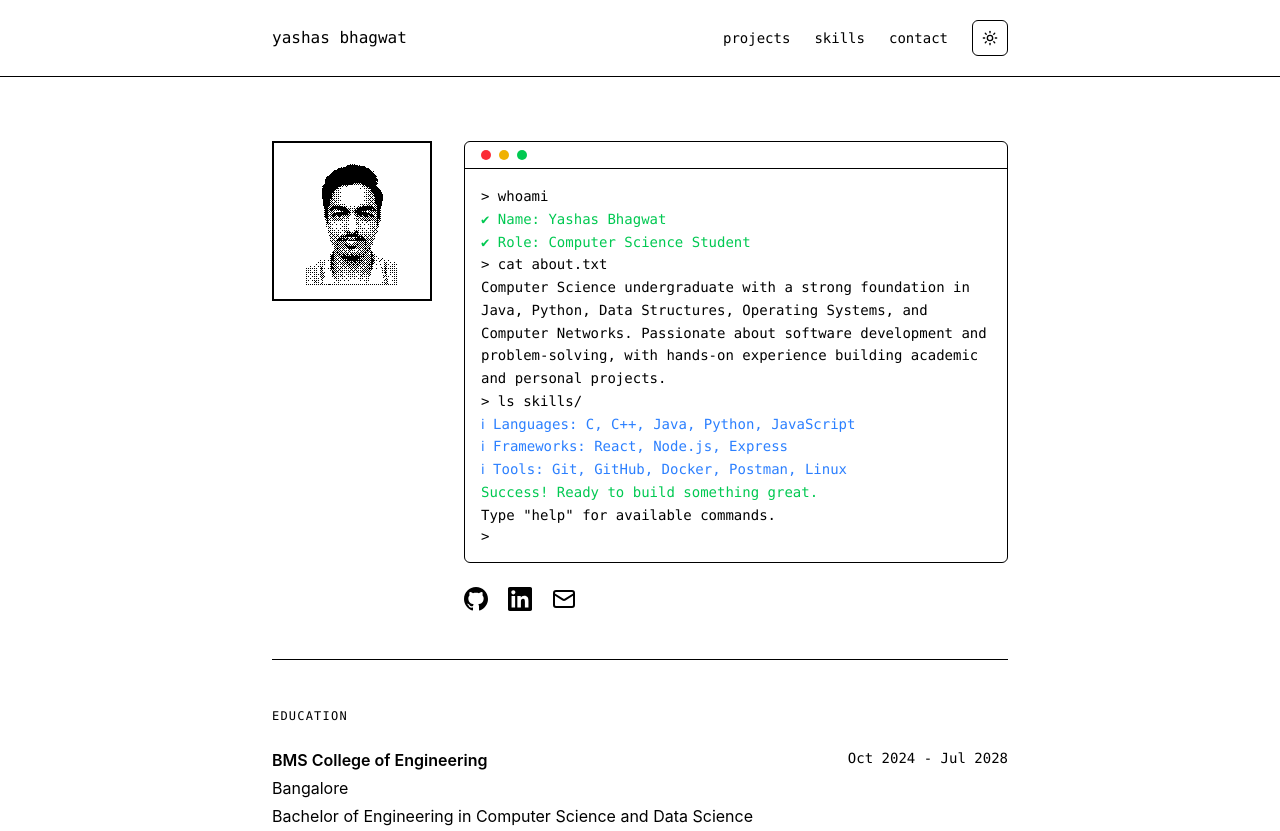
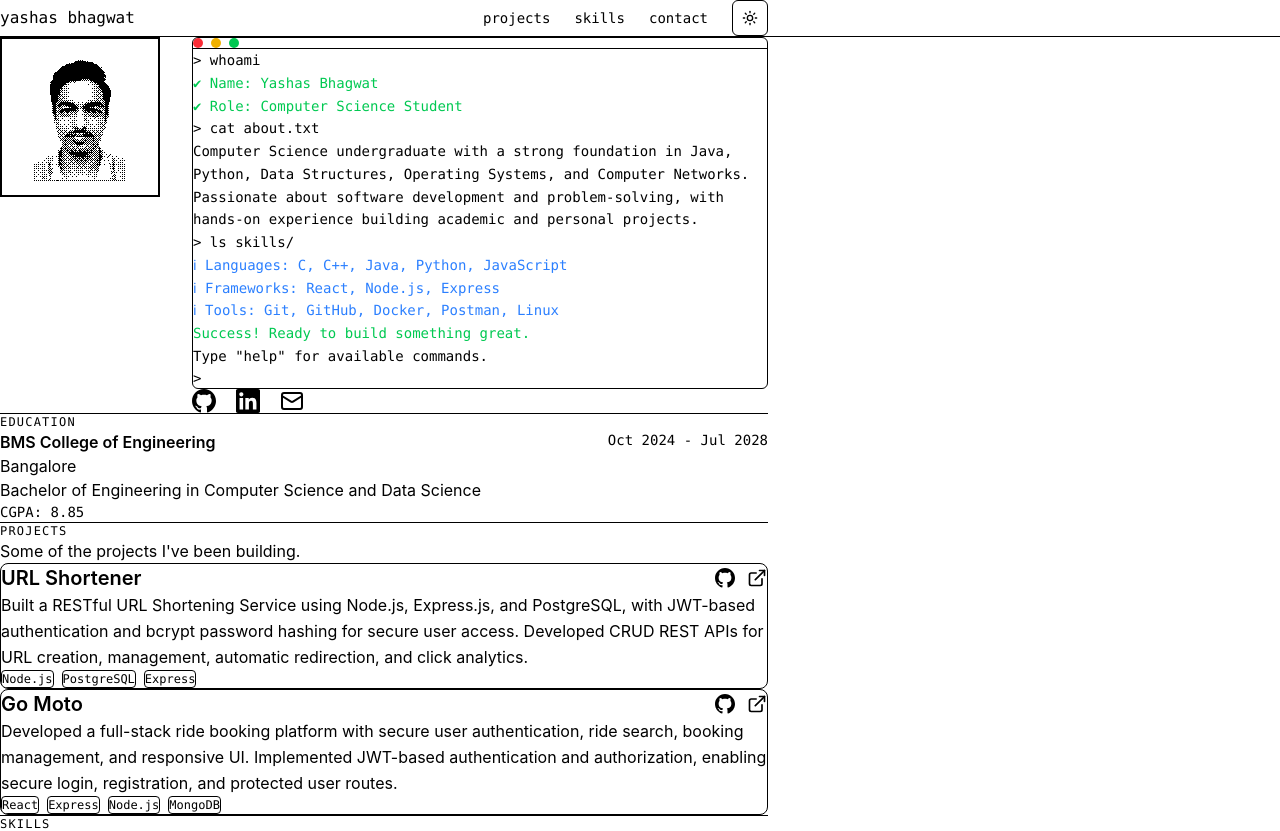
Before and after one commit to yashascoding/portfolio, a React app: page / in a window 1280 px wide. Shown: the top 831 px of the page. Built offline with nearby package versions, Linux system fonts and the light colour scheme; the HTML template or start-up script is replaced by a standard one.

Commit message:
Reset margin and padding for all elements

```diff
--- a/src/index.css
+++ b/src/index.css
@@ -42,8 +42,8 @@ body {
 }
 
 * {
-  margin: 50;
-  padding: 10;
+  margin: 0;
+  padding: 0;
   box-sizing: border-box;
 }
 
```
